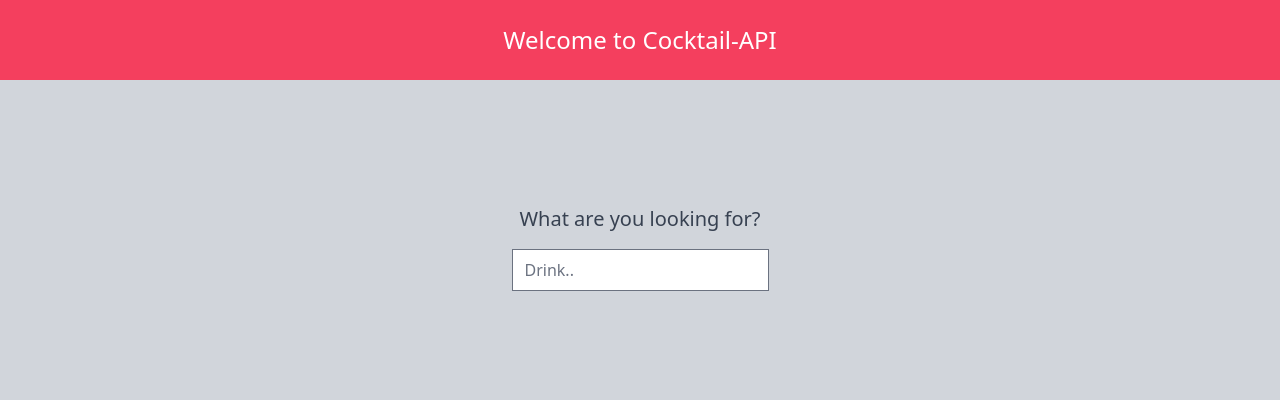
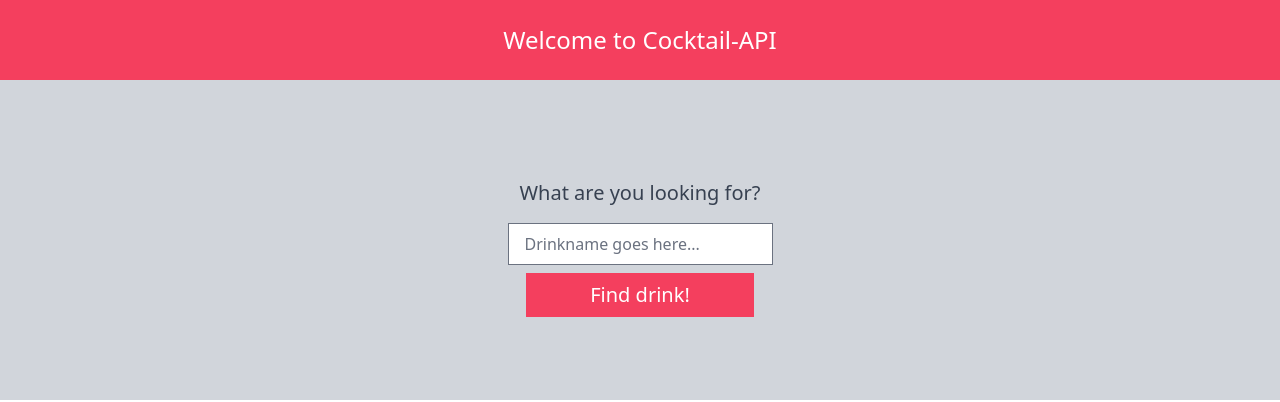
Before and after one commit to GokstadMan/Ccktail-api, a plain HTML site: page index.html in a window 1280 px wide. Shown: the top 402 px of the page. Drawn offline with nearby package versions, Linux system fonts and the light colour scheme.

Commit message:
ooops-forgot the button

```diff
--- a/index.html
+++ b/index.html
@@ -15,7 +15,8 @@
     <main>
         <div class="query-wrap h-[20rem] w-full bg-gray-300 flex flex-col justify-center items-center">
             <h2 class="text-xl text-gray-700 p-4">What are you looking for?</h2>
-            <input type="text" placeholder="Drink..">
+            <input class="px-4" type="text" placeholder="Drinkname goes here...">
+            <button class="bg-rose-500 text-white text-xl px-16 py-2 mt-2">Find drink!</button>
         </div>
         <div class="API-results grid grid-cols-2 gap-4 m-6" >
             <div class="image">
```
